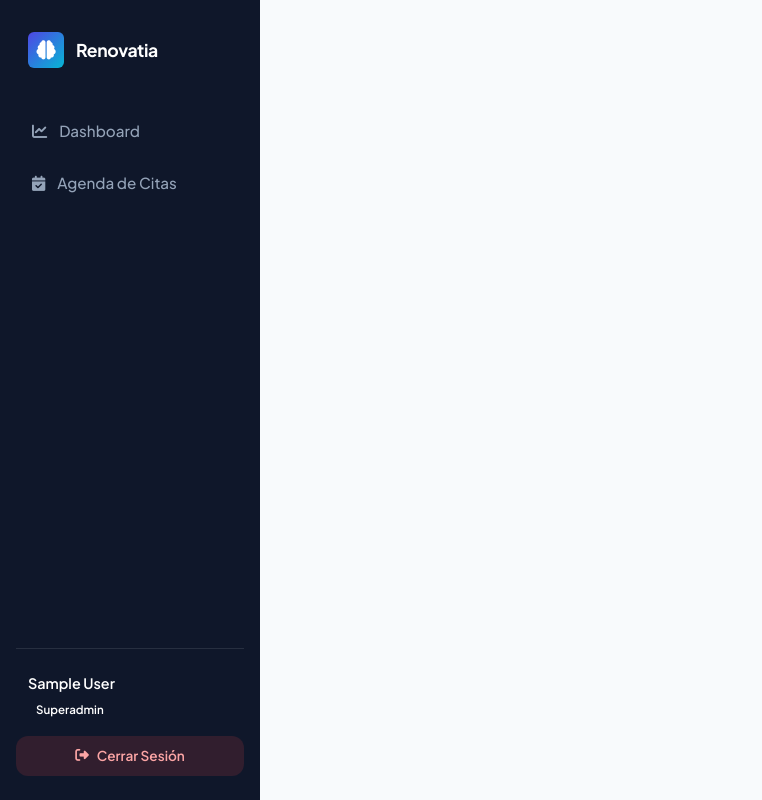
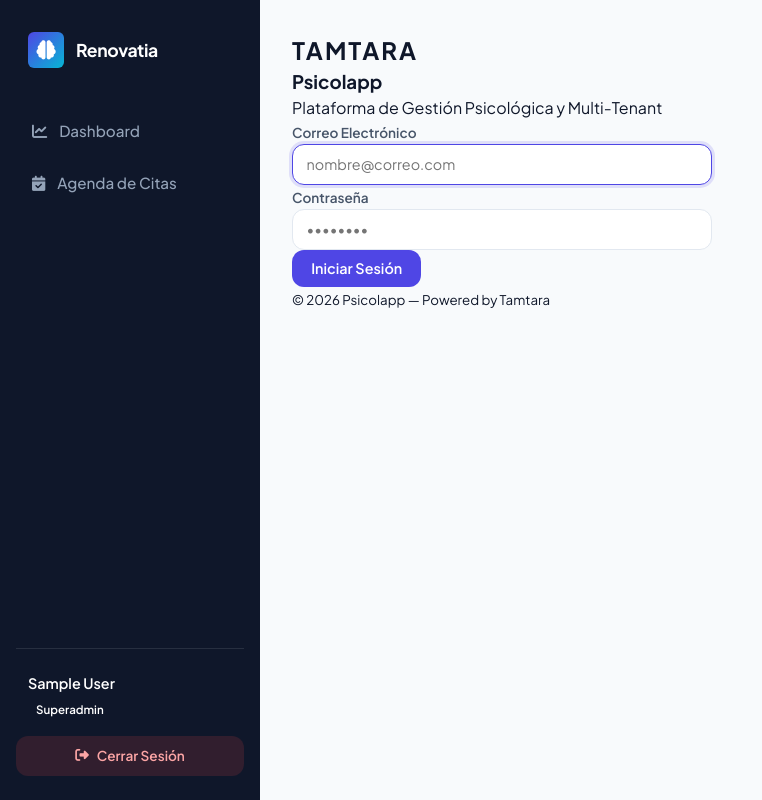
Before and after one commit to karenpbq-bot/TMTR---Renovatia, a Flask app: template templates/login.html in a window 1280 px wide. Shown: the whole page, without its empty margins (0-762 px from the left). Run offline with Flask 3, Linux system fonts and the light colour scheme; the template is opened without the code that fills it, so the values that code supplies are empty; the visitor is signed in with stand-in values (Sample User, id 1).

Commit message:
Update login.html

```diff
--- a/templates/login.html
+++ b/templates/login.html
@@ -1,50 +1,44 @@
-{% extends 'base.html' %}
-
-{% block title %}Iniciar Sesión - Renovatia{% endblock %}
-
-{% block login_content %}
-<div class="login-wrapper">
-    <div class="login-card">
-        <div class="login-header">
-            <div class="brand-icon" style="margin: 0 auto 1rem auto; width: 48px; height: 48px; font-size: 1.5rem;">
-                <i class="fa-solid fa-brain"></i>
+{% extends "base.html" %}
+{% block content %}
+<div class="container d-flex align-items-center justify-content-center min-vh-100">
+    <div class="card shadow-lg p-4 border-0 rounded-4" style="width: 100%; max-width: 420px;">
+        <div class="text-center mb-4">
+            <!-- Logotipo de la plataforma SaaS -->
+            <div class="bg-dark text-white rounded-3 py-3 px-4 mb-3 d-inline-block shadow-sm">
+                <h2 class="fw-bold tracking-wider mb-0 text-uppercase" style="letter-spacing: 2px;">TAMTARA</h2>
             </div>
-            <h1 class="login-title">Renovatia</h1>
-            <p class="page-subtitle" style="margin-top: 0.25rem;">Centro de Salud Mental y Gestión Psicológica</p>
+            <h3 class="fw-bold text-primary">Psicolapp</h3>
+            <p class="text-muted small">Plataforma de Gestión Psicológica y Multi-Tenant</p>
         </div>
 
+        <!-- Mensajes Flash corregidos con etiquetas Jinja -->
         {% with messages = get_flashed_messages(with_categories=true) %}
             {% if messages %}
-            <div class="alerts-container">
                 {% for category, message in messages %}
-                <div class="alert alert-{{ category }}">
-                    <span>{{ message }}</span>
-                </div>
+                    <div class="alert alert-{{ category }} alert-dismissible fade show small" role="alert">
+                        {{ message }}
+                        <button type="button" class="btn-close" data-bs-dismiss="alert" aria-label="Close"></button>
+                    </div>
                 {% endfor %}
-            </div>
             {% endif %}
         {% endwith %}
 
-        <form action="{{ url_for('login') }}" method="POST">
-            <div class="form-group">
-                <label for="correo" class="form-label">Correo Electrónico</label>
-                <input type="email" id="correo" name="correo" class="form-control" placeholder="ejemplo@consultorio.com" required autofocus>
+        <form method="POST" action="{{ url_for('login') }}">
+            <div class="mb-3">
+                <label for="correo" class="form-label fw-semibold small">Correo Electrónico</label>
+                <input type="email" class="form-control" id="correo" name="correo" placeholder="nombre@correo.com" required autofocus>
             </div>
 
-            <div class="form-group" style="margin-bottom: 1.5rem;">
-                <label for="password" class="form-label">Contraseña</label>
-                <input type="password" id="password" name="password" class="form-control" placeholder="••••••••" required>
+            <div class="mb-3">
+                <label for="password" class="form-label fw-semibold small">Contraseña</label>
+                <input type="password" class="form-control" id="password" name="password" placeholder="••••••••" required>
             </div>
 
-            <button type="submit" class="btn btn-primary" style="width: 100%; justify-content: center; padding: 0.75rem;">
-                <i class="fa-solid fa-right-to-bracket"></i>
-                <span>Ingresar al Sistema</span>
-            </button>
+            <button type="submit" class="btn btn-primary w-100 py-2 fw-semibold shadow-sm">Iniciar Sesión</button>
         </form>
 
-        <div style="margin-top: 1.5rem; padding-top: 1rem; border-top: 1px solid var(--border); font-size: 0.8rem; color: var(--text-muted); text-align: center;">
-            <p>Acceso por defecto de prueba:</p>
-            <p><strong>Admin:</strong> admin@consultorio.com | <strong>Clave:</strong> admin123</p>
+        <div class="text-center mt-4">
+            <small class="text-muted">© 2026 Psicolapp — Powered by Tamtara</small>
         </div>
     </div>
 </div>
```
